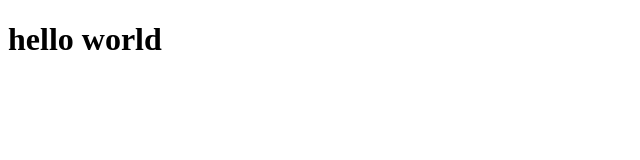
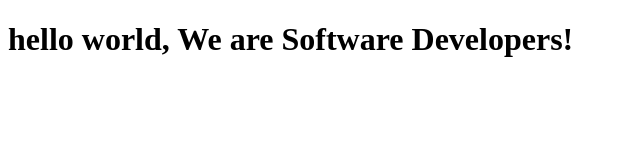
Before and after one commit to shakerAbuDrais/survey-form, a plain HTML site: page index.html in a window 1280 px wide. Shown: the whole page, without its empty margins (0-640 px from the left). Drawn offline with Linux system fonts and the light colour scheme.

Commit message:
Cloned repository changed

```diff
--- a/index.html
+++ b/index.html
@@ -8,7 +8,7 @@
 
   <body>
     <script src="https://cdn.freecodecamp.org/testable-projects-fcc/v1/bundle.js"></script>
-    <h1>hello world</h1>
+    <h1>hello world, We are Software Developers!</h1>
     <!--
 
     Hello Camper!
```
